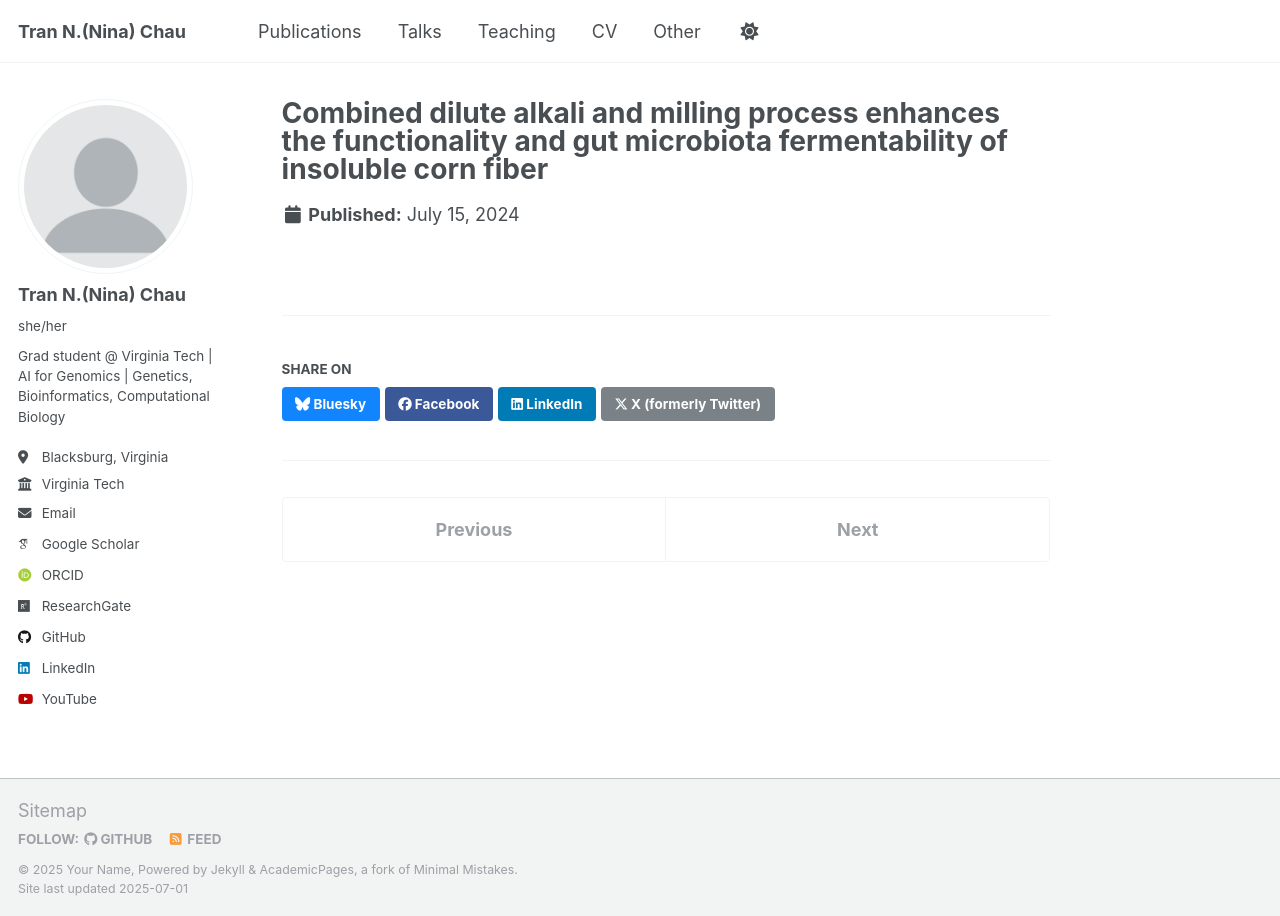
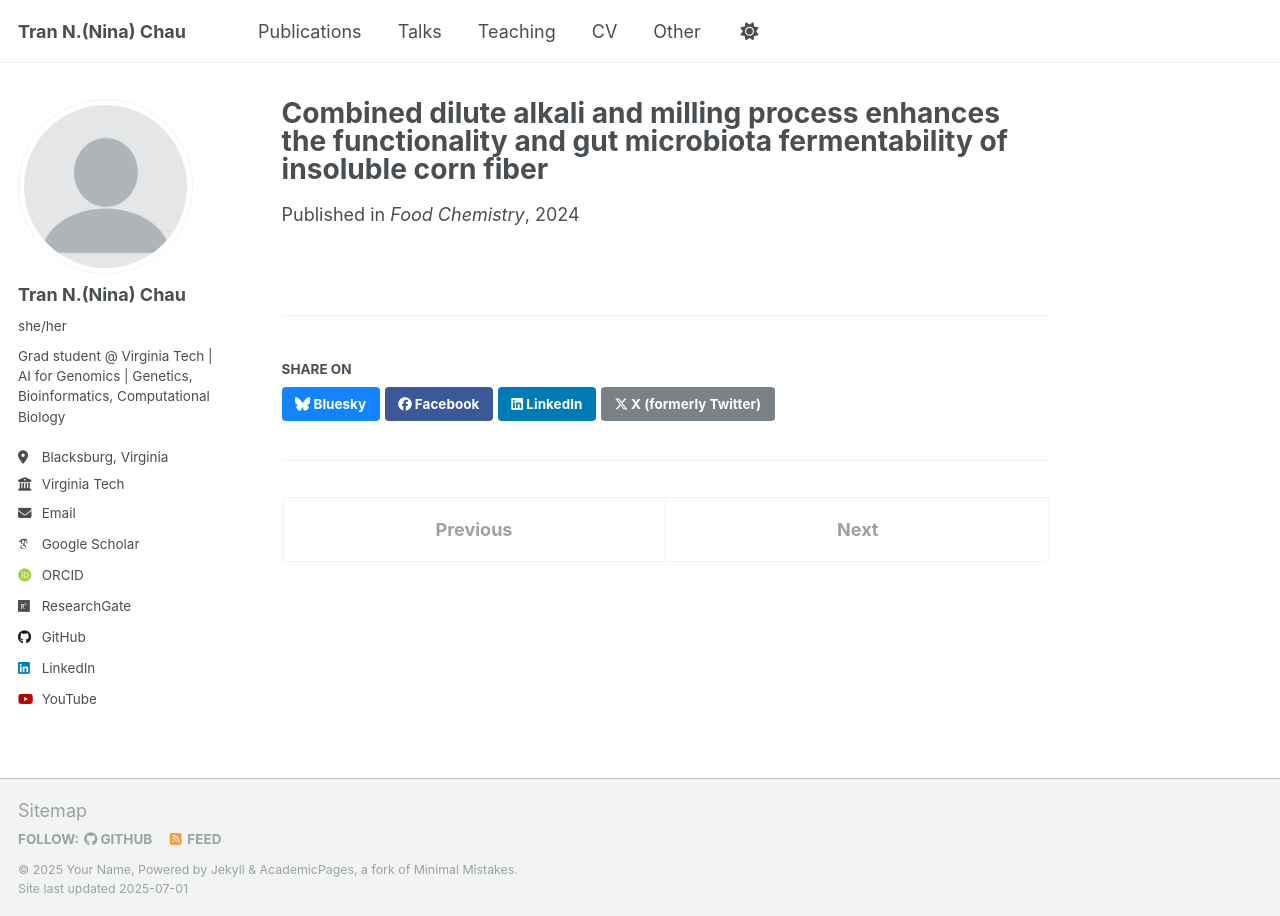
Before and after one commit to ct-tranchau/ct-tranchau.github.io, a Jekyll site: the page built from _publications/corn-fiber-microbiome-analysis.md, in a window 1280 px wide. Built offline with Jekyll 4.4.1, drawn with Linux system fonts in a browser that asks for light colours; some web fonts are replaced; a script that is not in the unit is left out; part of the change alters nothing that is shown.

Commit message:
Update corn-fiber-microbiome-analysis.md

```diff
--- a/_publications/corn-fiber-microbiome-analysis.md
+++ b/_publications/corn-fiber-microbiome-analysis.md
@@ -1,10 +1,10 @@
 ---
 title: "Combined dilute alkali and milling process enhances the functionality and gut microbiota fermentability of insoluble corn fiber"
 collection: publications
-permalink: /publications/corn-fiber-microbiome-analysis
+permalink: /publication/corn-fiber-microbiome-analysis
 excerpt: "As a co-author of this paper, I analyzed microbiome sequencing data to investigate how processed corn fiber influences gut microbial composition and enhances the production of beneficial short-chain fatty acids."
 date: 2024-07-15
 authors: "Qing Jin, Yiming Feng, Xavier Cabana-Puig, Tran N Chau, Ronnie Difulvio, Dajun Yu, Anyang Hu, Song Li, Xin M Luo, Jactone Ogejo, Feng Lin, Haibo Huang"
-publication: "Food Chemistry"
-doi: "https://www.sciencedirect.com/science/article/pii/S0308814624004643"
+venue: "Food Chemistry"
+paperurl: "https://www.sciencedirect.com/science/article/pii/S0308814624004643"
 ---
```
